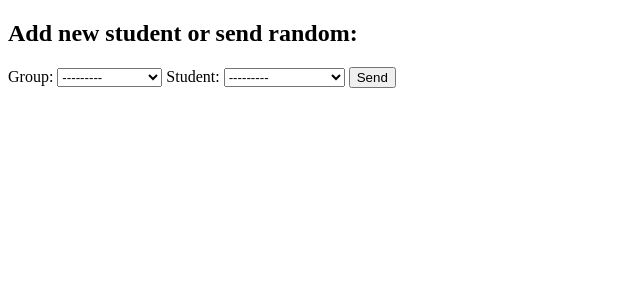
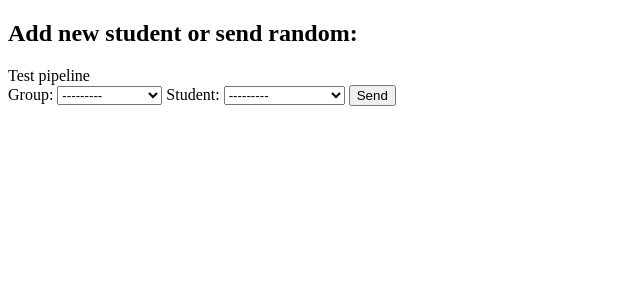
Before and after one commit to Pixel2022UA/Homework_14, a Django app: template students/templates/student.html in a window 1280 px wide. Shown: the top 300 px of the page, without its empty margins (0-640 px from the left). Run offline with Django 4.2, Linux system fonts and the light colour scheme; the template is opened without the code that fills it: values that come from a table or form of the project are taken from there, others are empty; tables that the repository leaves empty hold one stand-in row (values such as "Sample post").

Commit message:
Update student.html (#2)

```diff
--- a/students/templates/student.html
+++ b/students/templates/student.html
@@ -7,6 +7,8 @@
     {% block content %}
 <h2>Add new student or send random:</h2>
 
+Test pipeline
+
 <form action="{% url 'add_student' %}" method="post">
     {% csrf_token %}
     {{ form }}
```
